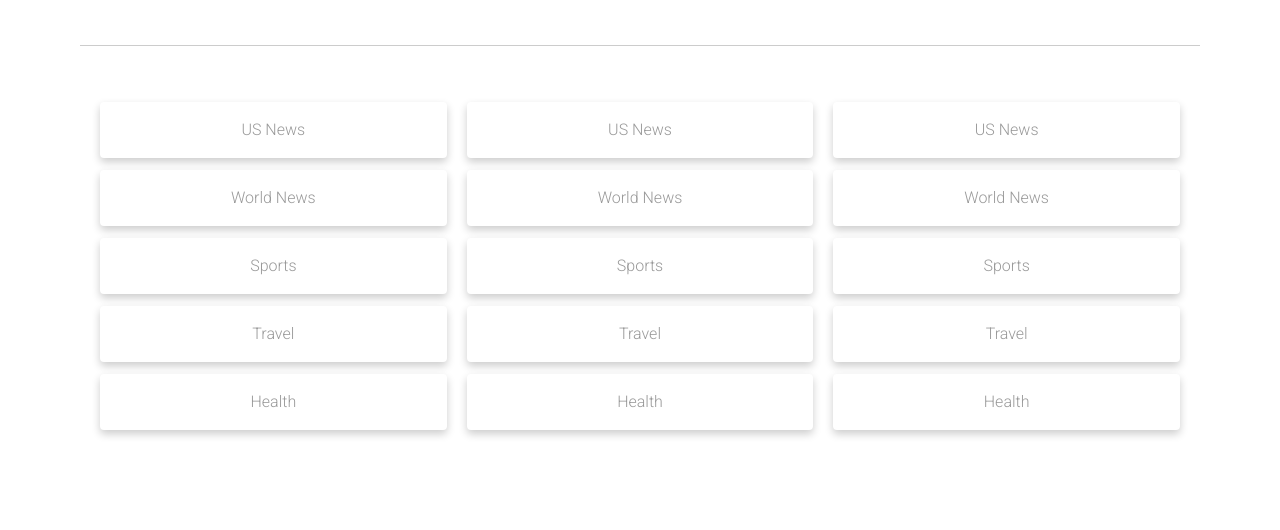
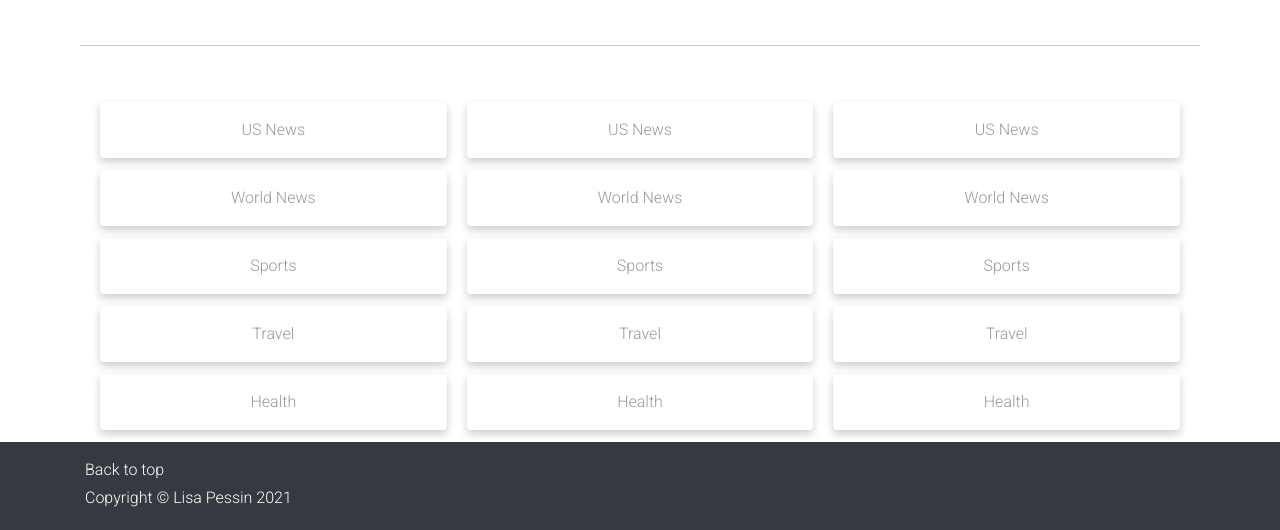
Before and after one commit to lmp-beep/07-Project1-MyNews, a plain HTML site: page index.html in a window 1280 px wide. Shown: the part 296-826 px from the top of the page. Before the commit the page ends 800 px from the top, so only its background shows below. Drawn offline with Linux system fonts and the light colour scheme; no server answers.

Commit message:
added footer

```diff
--- a/css/style.css
+++ b/css/style.css
@@ -220,8 +220,17 @@ h2 {
   box-shadow: 0 8px 16px 0 rgba(0, 0, 0, 0.4);
 }
 
+a {
+  color: white;
+}
+
 a:hover {
   text-decoration: none;
+  color: rgb(199, 197, 197);
+}
+
+p.mb-1 {
+  color: white;
 }
 
 .card-hide {
--- a/index.html
+++ b/index.html
@@ -155,7 +155,6 @@
 <!-- HIDDEN CARDS -->
 
 
-
       <div class="card">
         <div class="col unitedStatesNews ml-3 mb-3" onmouseover="" style="cursor: pointer;"></div>
         <div>
@@ -255,7 +254,14 @@
 </div>
 
 
-
+<footer class="text-muted bg-dark py-3">
+  <div class="container">
+    <p class="float-end mb-1">
+      <a href="#">Back to top</a>
+    </p>
+    <p class="mb-1">Copyright © Lisa Pessin 2021</p>
+  </div>
+</footer>
 
 
 
```
